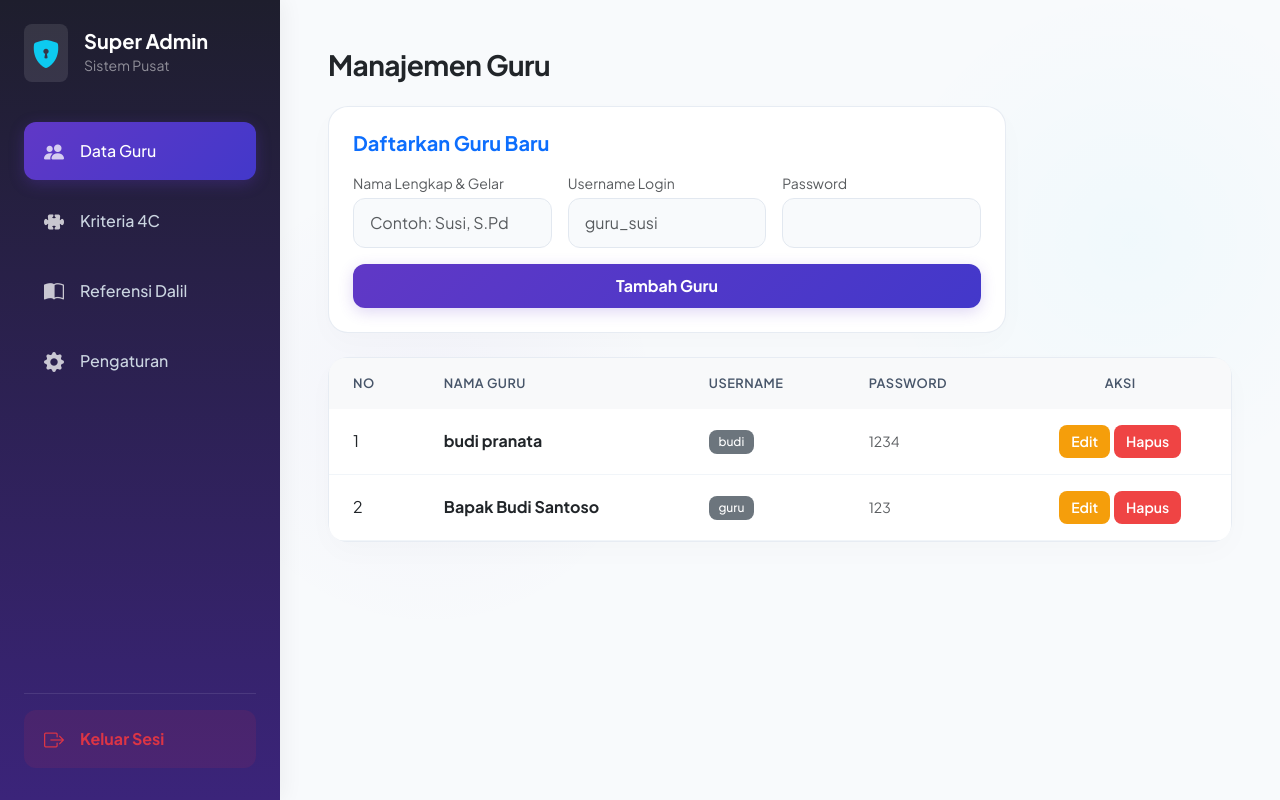
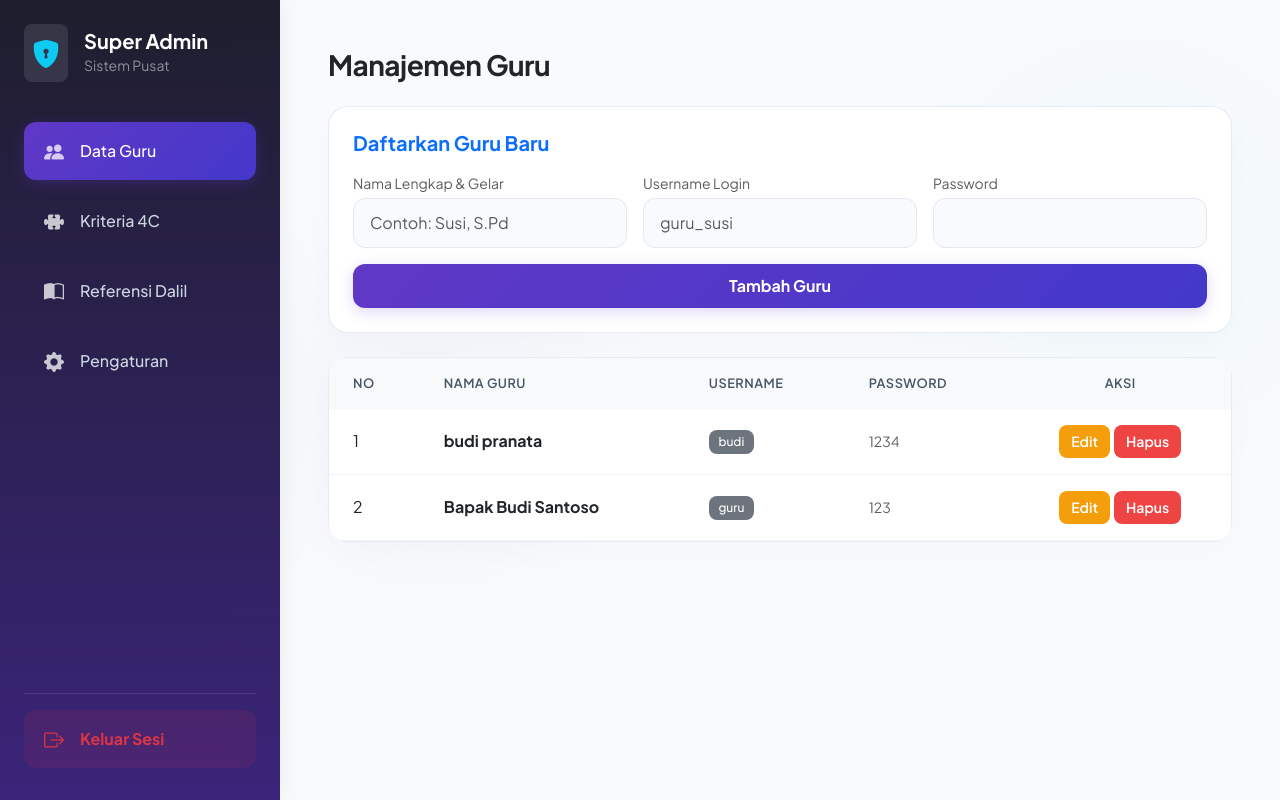
Before and after one commit to digitaldream-lab/kurikulum_AI, a PHP site: page /superadmin/dashboard.php in a window 1280 px wide. Run offline with PHP 8.4, Linux system fonts and the light colour scheme; a user stored in the database is signed in; data comes from the database, SQL or seed files in the repository; some libraries are stand-ins or nearby versions.

Commit message:
lebar tabel

```diff
--- a/superadmin/dashboard.php
+++ b/superadmin/dashboard.php
@@ -166,7 +166,7 @@ if ($_SERVER['REQUEST_METHOD'] == 'POST') {
 <body class="bg-light">
 
     <!-- Navbar Mobile -->
-    <nav class="navbar navbar-dark d-md-none px-3 sticky-top" style="background: linear-gradient(135deg, #1e1e2d 0%, #3b247a 100%);">
+    <nav class="navbar navbar-dark d-md-none px-3 sticky-top " style="background: linear-gradient(135deg, #1e1e2d 0%, #3b247a 100%); width:100% ">
         <span class="navbar-brand mb-0 h1 fw-bold text-white d-flex align-items-center"><i class="bi bi-shield-lock-fill me-2 text-info"></i> Super Admin</span>
         <button class="navbar-toggler border-0" type="button" data-bs-toggle="offcanvas" data-bs-target="#sidebarOffcanvas">
             <span class="navbar-toggler-icon"></span>
@@ -245,7 +245,7 @@ if ($_SERVER['REQUEST_METHOD'] == 'POST') {
 
             <?php if ($page === 'guru'): ?>
                 <!-- Form Guru -->
-                <div class="card mb-4 border-0 shadow-sm col-12 col-xl-9 rounded-4">
+                <div class="card mb-4 border-0 shadow-sm col-12 col-xl-9 rounded-4 w-100">
                     <div class="card-body p-4">
                         <h5 class="mb-3 text-primary fw-bold">Daftarkan Guru Baru</h5>
                         <form method="POST" class="row g-3">
@@ -492,7 +492,7 @@ if ($_SERVER['REQUEST_METHOD'] == 'POST') {
 
             <?php elseif ($page === '4c'): ?>
                 <!-- Form Tambah 4C -->
-                <div class="card mb-4 border-0 shadow-sm col-12 col-xl-9 rounded-4">
+                <div class="card mb-4 border-0 shadow-sm col-12 col-xl-9 rounded-4 w-100">
                     <div class="card-body p-4">
                         <h5 class="mb-3 text-primary fw-bold">Tambah Indikator 4C</h5>
                         <form method="POST" class="row g-3">
@@ -517,7 +517,7 @@ if ($_SERVER['REQUEST_METHOD'] == 'POST') {
                 </div>
 
                 <!-- Tabel 4C -->
-                <div class="card shadow-sm border-0 col-12 col-xl-9 rounded-4">
+                <div class="card shadow-sm border-0 col-12 col-xl-9 rounded-4 w-100">
                     <div class="card-body p-0">
                         <div class="table-responsive">
                             <table class="table table-hover mb-0 align-middle">
@@ -592,7 +592,7 @@ if ($_SERVER['REQUEST_METHOD'] == 'POST') {
                 </div>
 
             <?php elseif ($page === 'auth'): ?>
-                <div class="card mb-4 shadow-sm border-0 col-12 col-md-8 col-xl-6 rounded-4">
+                <div class="card mb-4 shadow-sm border-0 col-12 col-md-8 col-xl-6 rounded-4 w-100">
                     <div class="card-body p-3 p-md-4">
                         <form method="POST">
                             <h5 class="mb-3 text-primary fw-bold border-bottom pb-2">Verifikasi Akun Lama</h5>
```
Also changed, not shown: guru/dashboard.php (+4 -4 lines).
